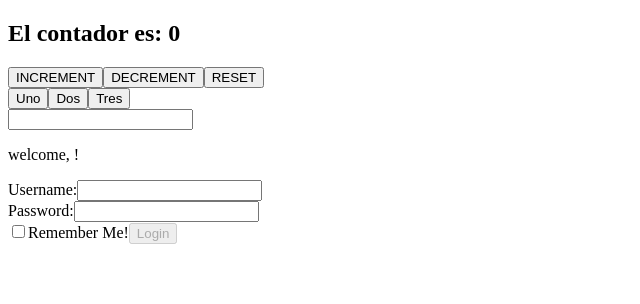
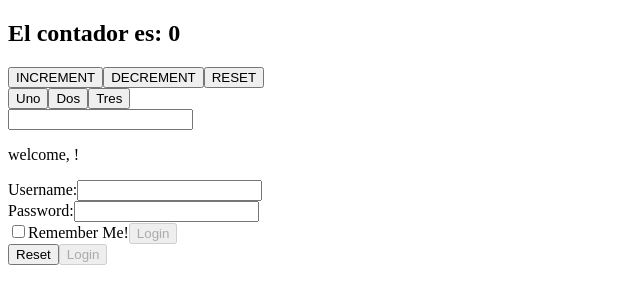
Before and after one commit to MarcosMarcoski/Ejercicios-React, a React (Vite) app in the folder vite-project/ejercicios/: page / in a window 1280 px wide. Shown: the top 304 px of the page, without its empty margins (0-640 px from the left). Built offline with nearby package versions, Linux system fonts and the light colour scheme.

Commit message:
ejercicio 44

```diff
--- a/vite-project/ejercicios/src/componentes/Login.jsx
+++ b/vite-project/ejercicios/src/componentes/Login.jsx
@@ -19,7 +19,12 @@ export function Login({ onLogin }) {
     }
   };
 
-  const isButtonDisabled = (!username && !password);
+  const isButtonDisabled = !username && !password;
+
+  const handleResetClick = () => {
+    setUsername("");
+    setPassword("");
+  };
 
   return (
     <div>
@@ -48,6 +53,15 @@ export function Login({ onLogin }) {
       <button onClick={handleLoginClick} disabled={isButtonDisabled}>
         Login
       </button>
+
+      <div>
+        <button type="button" onClick={handleResetClick}>
+          Reset
+        </button>
+        <button onClick={handleLoginClick} disabled={isButtonDisabled}>
+          Login
+        </button>
+      </div>
     </div>
   );
 }
```
